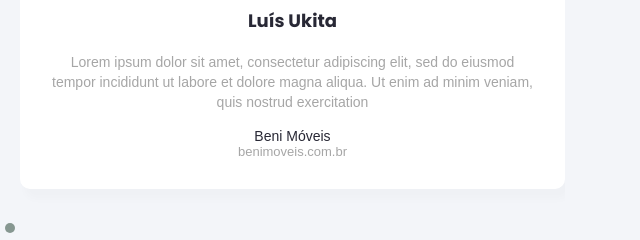
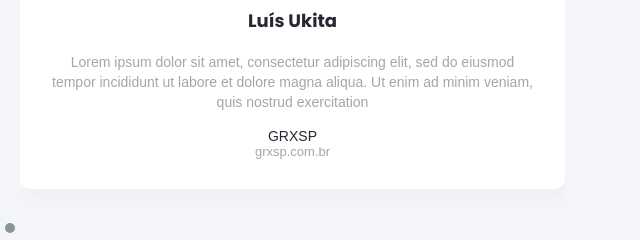
Before and after one commit to brualencar/IntegraZap, a plain HTML site: page index.html in a window 1280 px wide. Shown: the part 3940-4180 px from the top of the page, 630-1270 px from the left. Drawn offline with nearby package versions, Linux system fonts and the light colour scheme.

Commit message:
small update

```diff
--- a/index.html
+++ b/index.html
@@ -229,7 +229,7 @@
        <div class="boxDep">
          <h3>Luís Ukita</h3>
          <p>Lorem ipsum dolor sit amet, consectetur adipiscing elit, sed do eiusmod tempor incididunt ut labore et dolore magna aliqua. Ut enim ad minim veniam, quis nostrud exercitation </p>
-         <span>Beni Móveis <em>benimoveis.com.br</em></span>
+         <span>GRXSP<em>grxsp.com.br</em></span>
        </div>
      </div>
    </div>
```
